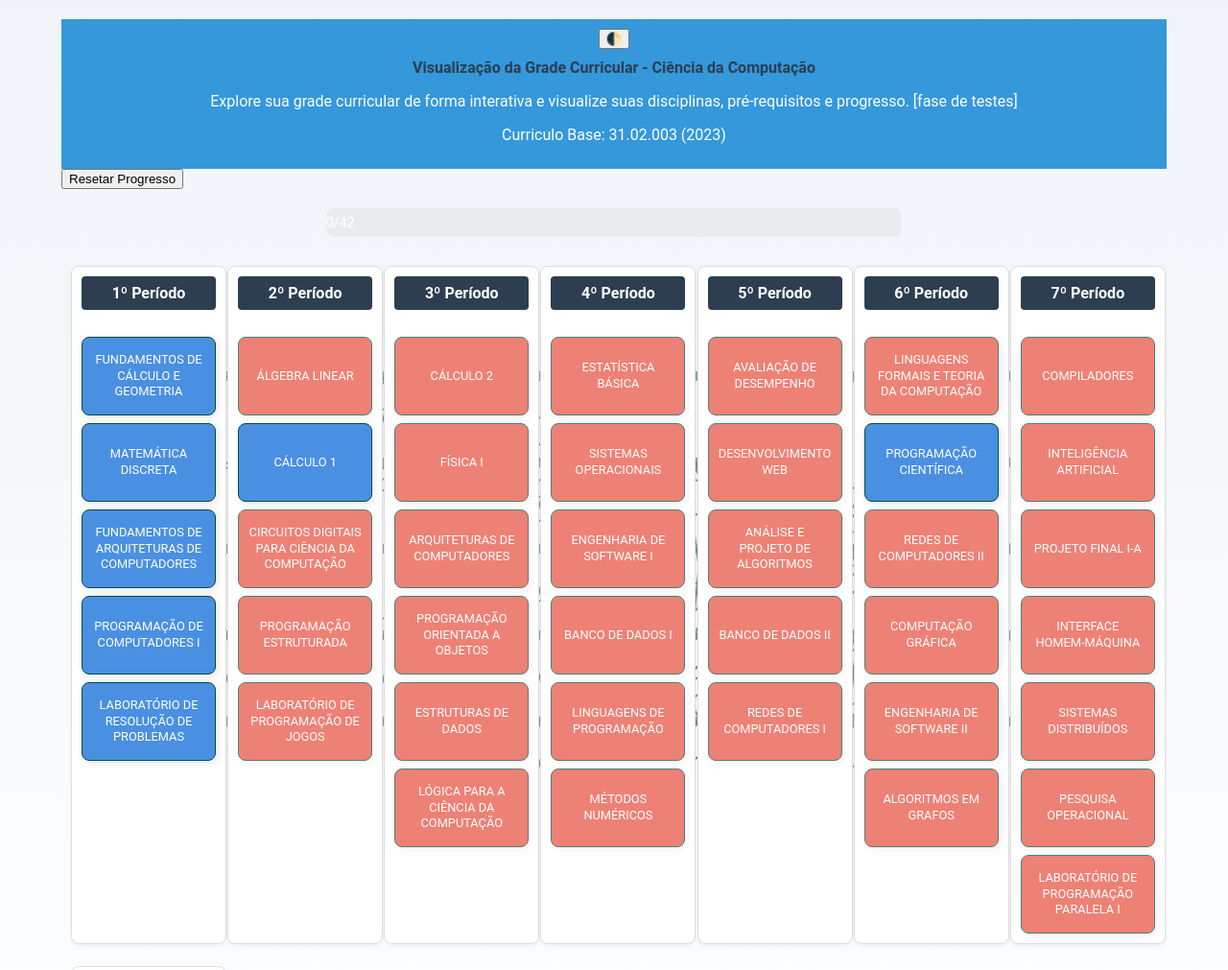
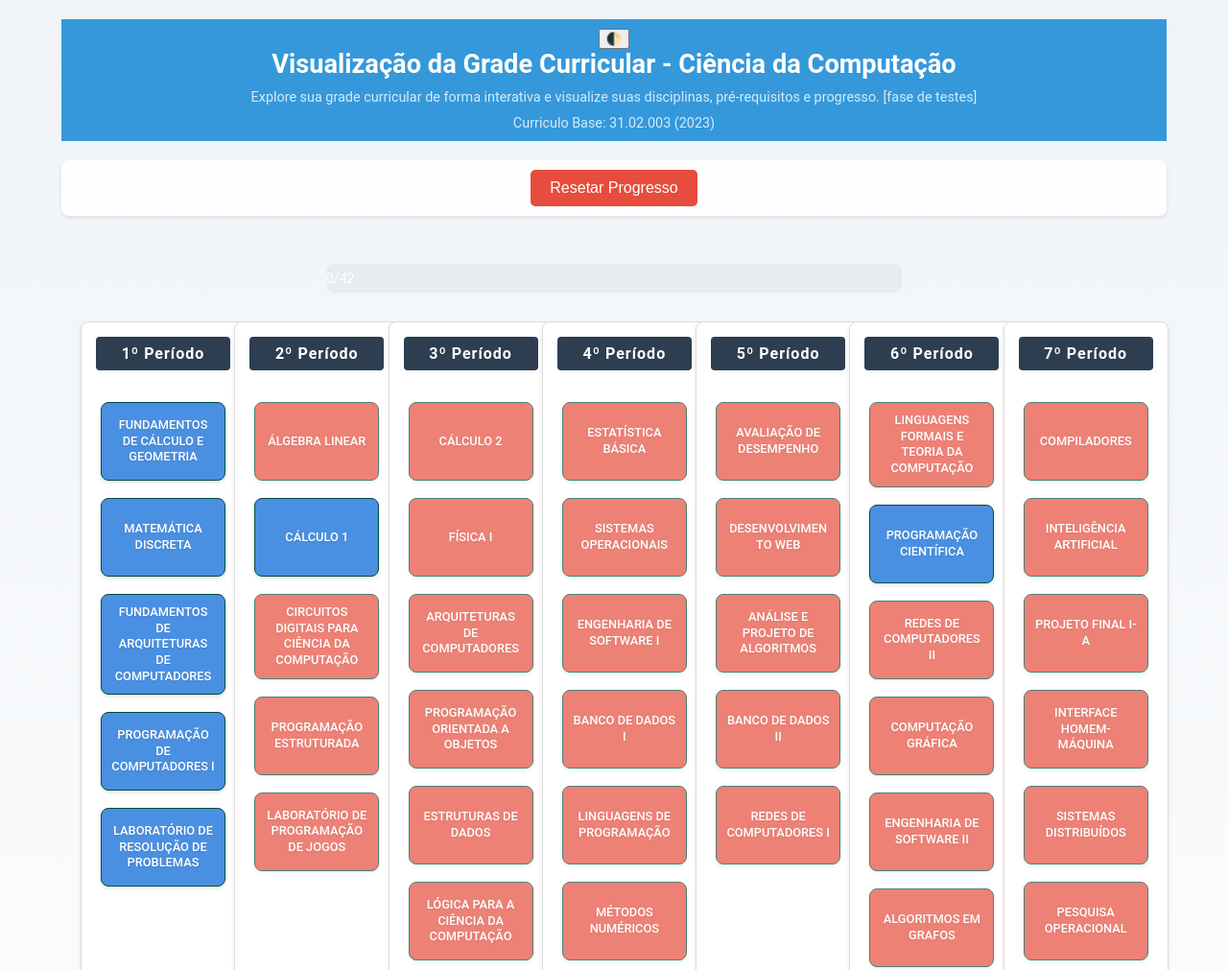
Before and after one commit to Pietroprata/Projeto-Grade-Curricular, a plain HTML site: page index.html in a window 1280 px wide. Shown: the top 1011 px of the page at 96% size. Drawn offline with Linux system fonts and the light colour scheme.

Commit message:
tá ficando bonitin

```diff
--- a/style.css
+++ b/style.css
@@ -4,19 +4,31 @@
   --cor-disciplina: #4a90e2;
   --cor-concluida: #27ae60;
   --cor-bloqueio: #e74c3c;
-  --cor-texto: #ffffff;
+  --cor-texto: #333333;
+  --cor-fundo: #f8f9fa;
+  --cor-texto: #333333;
+  --cor-card: #ffffff;
   --espacamento: 7px; /* Aumentado */
-  --sombra-suave: 0 2px 4px rgba(0,0,0,0.05);
+  --sombra-suave: 0 2px 4px rgba(0, 0, 0, 0.1);
   --transicao-padrao: all 0.3s ease;
+}
+
+[data-tema="escuro"] {
+  --cor-fundo: #1a1a1a;
+  --cor-texto: #e0e0e0;
+  --cor-card: #2d2d2d;
+  --cor-periodo: #3a3a3a;
 }
 
 /* ===== ESTILOS GERAIS ===== */
 body {
-  font-family: 'Roboto', sans-serif;
+  font-family: "Roboto", sans-serif;
   margin: 0;
   padding: 12px; /* Aumentado */
   background: linear-gradient(to bottom, #f0f4f8, #ffffff);
-  color: #333;
+  background-color: var(--cor-fundo);
+  color: var(--cor-texto);
+  transition: background-color 0.3s, color 0.3s;
 }
 
 /* ===== CABEÇALHO ===== */
@@ -24,17 +36,26 @@ header {
   background-color: #3498db;
   color: white;
   text-align: center;
-  padding: 10px 0; /* Aumentado */
-  position: sticky;
-  top: 0;
-  z-index: 1000;
+  padding: 10px 0;
+  margin-bottom: 20px;
 }
 
-h1 {
-  text-align: center;
-  color: var(--cor-periodo);
-  margin: 10px 0; /* Aumentado */
-  font-size: 1.0rem; /* Aumentado */
+header h1 {
+  margin: 0;
+  font-size: 1.7rem;
+}
+
+header p {
+  margin: 10px 0 0;
+  font-size: 0.9rem;
+  opacity: 0.8;
+}
+
+/* ===== SEÇÃO PRINCIPAL ===== */
+main {
+  padding: 10px;
+  max-width: 2200px;
+  margin: 0 auto;
 }
 
 /* ===== GRADE PRINCIPAL ===== */
@@ -57,10 +78,11 @@ h1 {
 /* ===== PERÍODO ===== */
 .periodo {
   background: white;
+  background-color: var(--cor-card);
   border-radius: 8px;
   box-shadow: var(--sombra-suave);
-  padding: 10px; /* Aumentado */
-  margin-bottom: 0.8rem; /* Aumentado */
+  padding: 15px; /* Aumentado */
+  margin-bottom: 20px; /* Aumentado */
   display: flex;
   flex-direction: column;
   transition: var(--transicao-padrao);
@@ -72,15 +94,17 @@ h1 {
   background-color: #cce7ff;
 }
 
+/* style.css - Modificar o título dos períodos */
 .periodo-titulo {
-  background-color: var(--cor-periodo);
-  color: var(--cor-texto);
-  padding: 8px; /* Aumentado */
+  background-color: var(--cor-periodo); /* Cor de fundo do título */
+  color: white; /* Texto branco para melhor contraste */
+  padding: 8px;
   border-radius: 4px;
-  margin-bottom: 12px; /* Aumentado */
-  font-size: 1rem; /* Aumentado */
+  margin-bottom: 12px;
+  font-size: 1rem;
   font-weight: 600;
   text-align: center;
+  letter-spacing: 1px; /* Espaçamento entre letras para melhorar a legibilidade */
 }
 
 /* ===== DISCIPLINAS ===== */
@@ -93,9 +117,11 @@ h1 {
 .disciplina {
   background-color: var(--cor-disciplina);
   color: var(--cor-texto);
-  padding: 10px; /* Aumentado */
+  padding: 10px;
+  margin: 5px;
   border-radius: 8px;
   font-size: 0.8rem; /* Aumentado */
+  font-weight: 500;
   line-height: 1.3; /* Aumentado */
   min-height: 60px; /* Aumentado */
   display: flex;
@@ -106,9 +132,11 @@ h1 {
   transition: var(--transicao-padrao);
   word-break: break-word;
   border: 1px solid #004d40;
-  box-shadow: 2px 2px 8px rgba(0, 0, 0, 0.1);
+  box-shadow: var(--sombra-suave);
   flex: 1 1 140px; /* Aumentado */
   max-width: 140px; /* Aumentado */
+  background-color: var(--cor-card);
+  text-shadow: 0 1px 2px rgba(0, 0, 0, 0.1);
 }
 
 .disciplina:hover {
@@ -119,12 +147,18 @@ h1 {
 .disciplina.concluida {
   background-color: var(--cor-concluida);
   animation: pulse 0.4s;
+  color: white;
 }
 
 .disciplina.bloqueada {
   background-color: var(--cor-bloqueio);
   cursor: not-allowed;
   opacity: 0.7;
+  color: white;
+}
+.disciplina.disponivel {
+  background-color: var(--cor-disciplina);
+  color: white;
 }
 
 /* ===== CONEXÕES ===== */
@@ -152,9 +186,15 @@ h1 {
 
 /* ===== ANIMAÇÕES ===== */
 @keyframes pulse {
-  0% { transform: scale(1); }
-  50% { transform: scale(1.1); }
-  100% { transform: scale(1); }
+  0% {
+    transform: scale(1);
+  }
+  50% {
+    transform: scale(1.1);
+  }
+  100% {
+    transform: scale(1);
+  }
 }
 
 /* ===== RESPONSIVIDADE ===== */
@@ -171,6 +211,8 @@ h1 {
     font-size: 0.75rem; /* Aumentado */
     padding: 8px; /* Aumentado */
     max-width: 100%;
+    transition: background-color 0.3s ease,
+      transform 0.2s cubic-bezier(0.4, 0, 0.2, 1), box-shadow 0.3s ease;
   }
 }
 
@@ -232,7 +274,7 @@ h1 {
 }
 
 .tooltip-dependencias::after {
-  content: '';
+  content: "";
   position: absolute;
   top: 100%;
   left: 50%;
@@ -240,6 +282,13 @@ h1 {
   border-width: 5px;
   border-style: solid;
   border-color: #333 transparent transparent transparent;
+}
+
+/* style.css - Adicionar */
+.bloqueio-info {
+  color: #ff6b6b;
+  margin-top: 8px;
+  font-size: 0.9em;
 }
 /* Estilo do contêiner da barra de progresso */
 .container-progresso {
@@ -261,7 +310,83 @@ h1 {
   color: white;
   line-height: 30px;
   font-size: 14px;
-  transition: width 0.5s ease;
+  transition: width 0.5s ease-in-out;
+}
+
+/* style.css - Adicionar */
+/* style.css - Adicionar */
+.container-resetar {
+  text-align: center;
+  margin: 20px 0;
+  padding: 10px;
+  background-color: rgba(255, 255, 255, 0.9);
+  border-radius: 8px;
+  box-shadow: 0 2px 4px rgba(0, 0, 0, 0.1);
+}
+
+[data-tema="escuro"] .container-resetar {
+  background-color: rgba(45, 45, 45, 0.9);
+}
+
+.botao-vermelho {
+  background-color: #e74c3c;
+  color: white;
+  border: none;
+  padding: 10px 20px;
+  border-radius: 5px;
+  cursor: pointer;
+  font-size: 1em;
+  transition: background-color 0.3s ease;
+}
+
+.botao-vermelho:hover {
+  background-color: #c0392b;
+}
+/* MODO ESCURO */
+[data-tema="escuro"] {
+  --cor-periodo: #404040;
+  --cor-disciplina: #2d4059;
+  --cor-concluida: #1b5e20;
+  --cor-bloqueio: #bf360c;
+  --cor-texto: #eeeeee;
+  background: #121212;
+}
+
+[data-tema="escuro"] .disciplina {
+  border-color: #555;
+}
+
+[data-tema="escuro"] .periodo {
+  background-color: #262626;
+  border-color: #333;
+}
+/* ===== RODAPÉ ===== */
+footer {
+  background-color: #2c3e50;
+  color: white;
+  text-align: center;
+  padding: 10px 0;
+  margin-top: 40px;
+  font-size: 0.9rem;
+}
+
+footer p {
+  margin: 0;
+}
+
+.social-links {
+  margin-top: 10px;
+}
+
+.social-links a {
+  color: white;
+  margin: 0 10px;
+  font-size: 1.2rem;
+  transition: color 0.3s ease;
+}
+
+.social-links a:hover {
+  color: #f1c40f;
 }
 
 @media (min-width: 1200px) {
```
Lines whose indentation alone changed are shown as unchanged.
